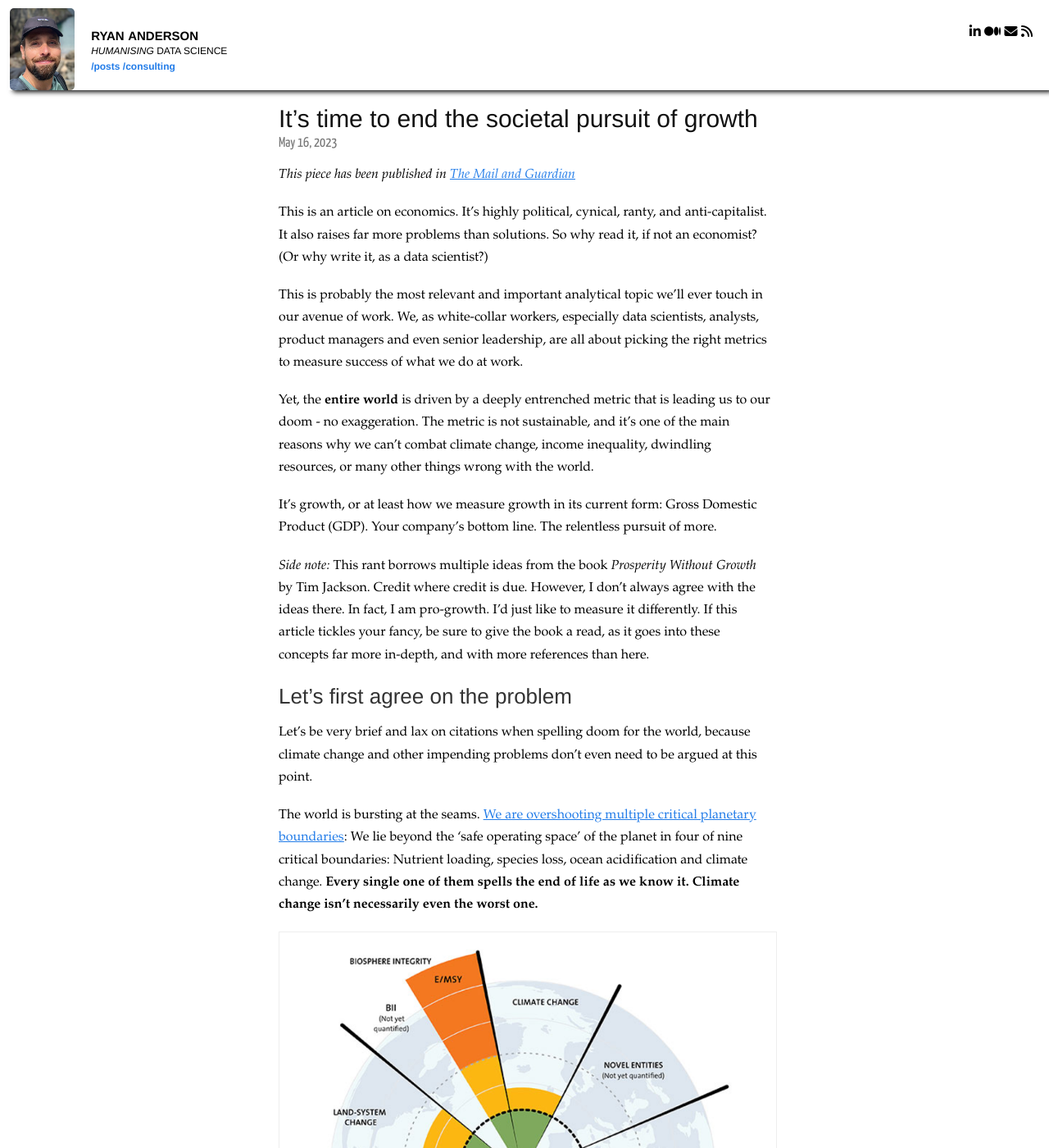
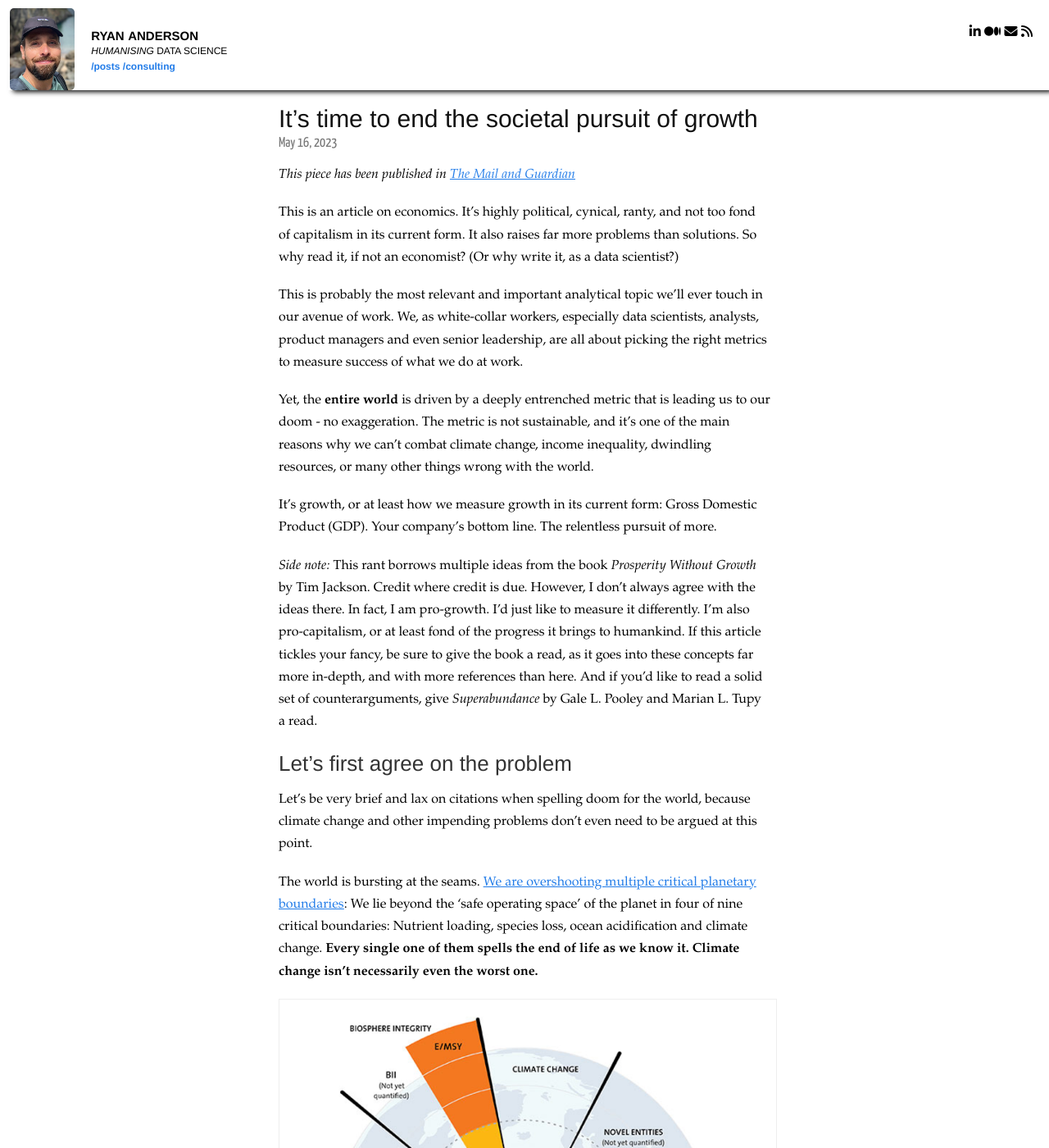
Before and after one commit to ryan-anderson-ds/ryan-anderson-ds.github.io, a Jekyll site: the page built from _posts/2023-05-16-Wrong-metric.md, in a window 1280 px wide and 1400 px high. Shown: the whole window at 82% size. Built offline with Jekyll 4.4.1, drawn with Linux system fonts in a browser that asks for light colours.

Commit message:
Update 2023-05-16-Wrong-metric.md

```diff
--- a/_posts/2023-05-16-Wrong-metric.md
+++ b/_posts/2023-05-16-Wrong-metric.md
@@ -6,7 +6,7 @@ type: insights
 
 _This piece has been published in [The Mail and Guardian](https://mg.co.za/thoughtleader/opinion/2023-06-04-its-time-to-end-the-societal-pursuit-of-growth/)_
 
-This is an article on economics. It’s highly political, cynical, ranty, and anti-capitalist. It also raises far more problems than solutions. So why read it, if not an economist? (Or why write it, as a data scientist?)
+This is an article on economics. It’s highly political, cynical, ranty, and not too fond of capitalism in its current form. It also raises far more problems than solutions. So why read it, if not an economist? (Or why write it, as a data scientist?)
 
 This is probably the most relevant and important analytical topic we’ll ever touch in our avenue of work. We, as white-collar workers, especially data scientists, analysts, product managers and even senior leadership, are all about picking the right metrics to measure success of what we do at work.
 
@@ -14,8 +14,7 @@ Yet, the **entire world** is driven by a deeply entrenched metric that is leadin
 
 It’s growth, or at least how we measure growth in its current form: Gross Domestic Product (GDP). Your company’s bottom line. The relentless pursuit of more.
 
-_Side note:_ This rant borrows multiple ideas from the book _Prosperity Without Growth_ by Tim Jackson. Credit where credit is due. However, I don’t always agree with the ideas there. In fact, I am pro-growth. I'd just like to measure it differently. If  this article tickles your fancy, be sure to give the book a read, as it goes into these concepts far more in-depth, and with more references than here.
-
+_Side note:_ This rant borrows multiple ideas from the book _Prosperity Without Growth_ by Tim Jackson. Credit where credit is due. However, I don’t always agree with the ideas there. In fact, I am pro-growth. I'd just like to measure it differently. I'm also pro-capitalism, or at least fond of the progress it brings to humankind. If this article tickles your fancy, be sure to give the book a read, as it goes into these concepts far more in-depth, and with more references than here. And if you'd like to read a solid set of counterarguments, give _Superabundance_ by Gale L. Pooley and Marian L. Tupy a read.
 
 ## Let’s first agree on the problem
 
```
